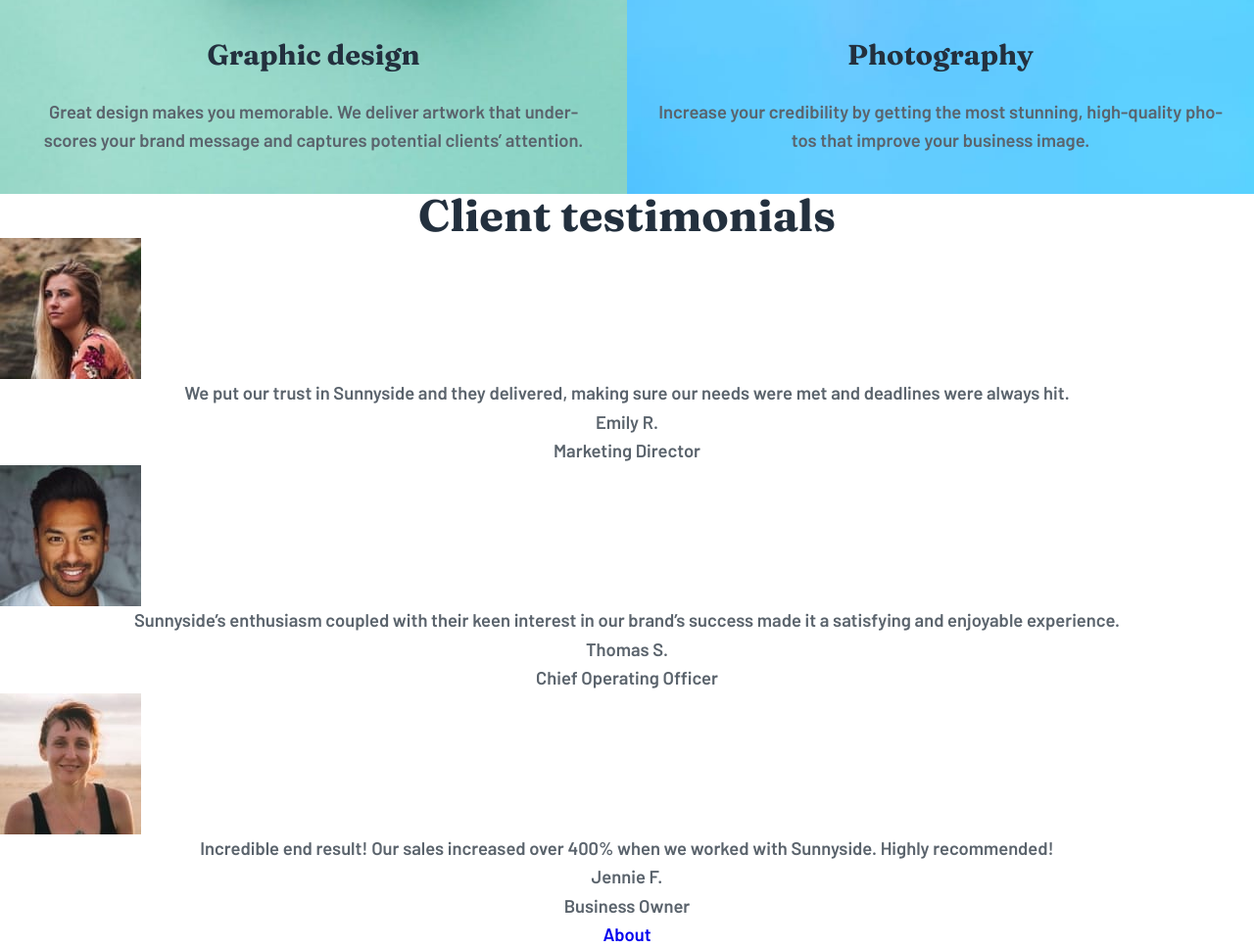
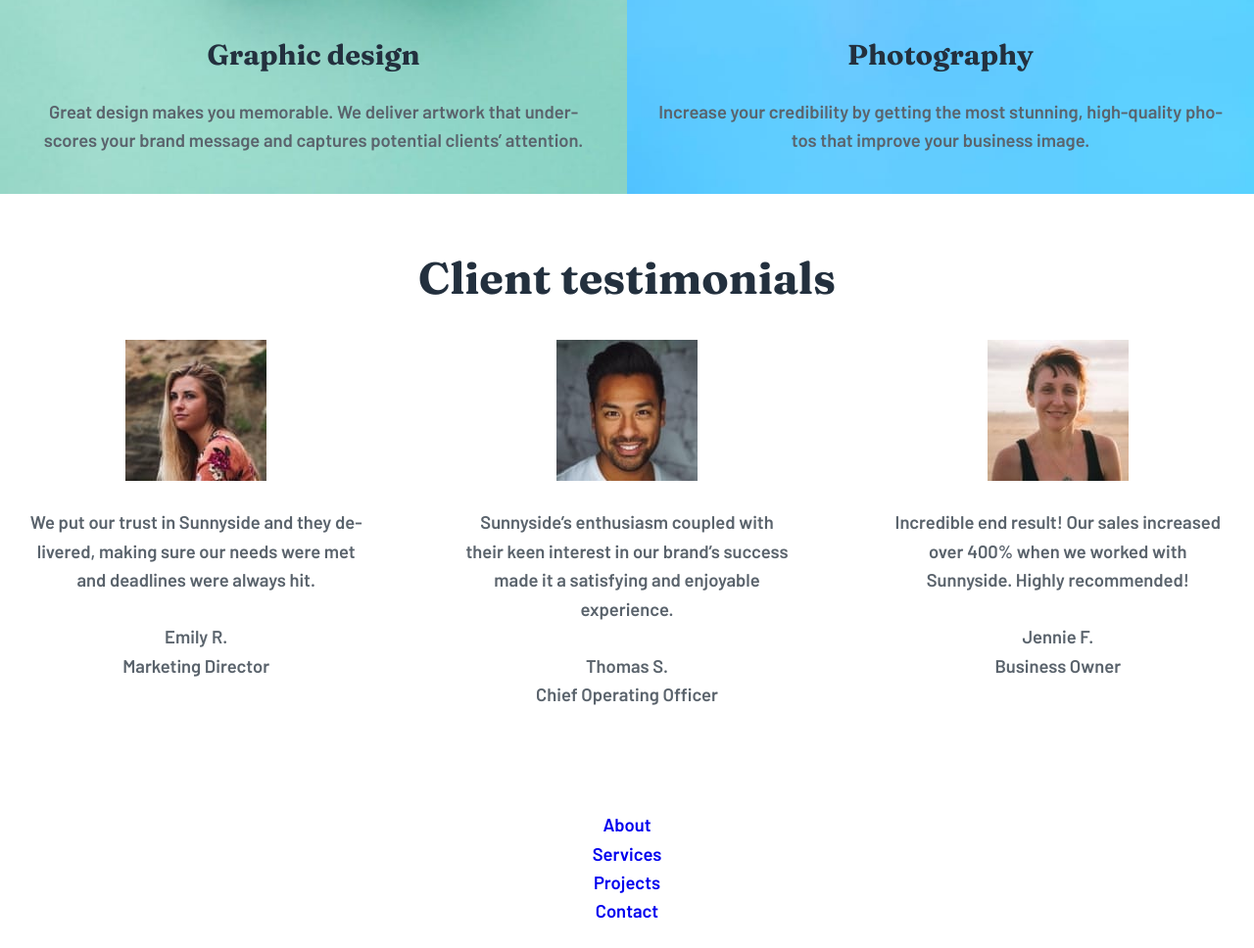
Before and after one commit to dwhenson/fem-sunnyside-agency, a website built with Parcel: page src/index.html in a window 1280 px wide. Shown: the part 1600-2568 px from the top of the page at 98% size. After the commit the page ends 2546 px from the top, so only its background shows below. Built offline with nearby package versions, Linux system fonts and the light colour scheme.

Commit message:
✅ ADD: switcher and padding class files

```diff
--- a/src/index.html
+++ b/src/index.html
@@ -86,30 +86,32 @@
         </div>
       </section>
 
+      <section class="padding-block">
         <h2>Client testimonials</h2>
-      <div>
+        <div class="switcher">
+          <div class="flow-content box">
             <img src="images/image-emily.jpg" alt="" />
             <p>
-          We put our trust in Sunnyside and they delivered, making sure our needs were met
-          and deadlines were always hit.
+              We put our trust in Sunnyside and they delivered, making sure our needs were
+              met and deadlines were always hit.
             </p>
             <div>
               <p>Emily R.</p>
               <p>Marketing Director</p>
             </div>
           </div>
-      <div>
+          <div class="flow-content box">
             <img src="images/image-thomas.jpg" alt="" />
             <p>
-          Sunnyside’s enthusiasm coupled with their keen interest in our brand’s success
-          made it a satisfying and enjoyable experience.
+              Sunnyside’s enthusiasm coupled with their keen interest in our brand’s
+              success made it a satisfying and enjoyable experience.
             </p>
             <div>
               <p>Thomas S.</p>
               <p>Chief Operating Officer</p>
             </div>
           </div>
-      <div>
+          <div class="flow-content box">
             <img src="images/image-jennie.jpg" alt="" />
             <p>
               Incredible end result! Our sales increased over 400% when we worked with
@@ -120,6 +122,8 @@
               <p>Business Owner</p>
             </div>
           </div>
+        </div>
+      </section>
     </main>
     <footer>
       <nav>
--- a/src/scss/composition/_switcher.scss
+++ b/src/scss/composition/_switcher.scss
@@ -2,10 +2,10 @@
 .switcher {
   display: flex;
   flex-wrap: wrap;
-  gap: var(--bespoke-gap, var(--space-s, 1rem));
+  gap: var(--bespoke-gap, var(--space-l, 1rem));
 
   > * {
-    flex-basis: calc((var(--min-basis, 30rem) - 100%) * 999);
+    flex-basis: calc((var(--min-basis, 45rem) - 100%) * 999);
     flex-grow: 1;
   }
 
--- /dev/null
+++ b/src/scss/utilities/_padding-block.scss
@@ -0,0 +1,4 @@
+.padding-block {
+  padding-block-start: max(8vh, 4rem);
+  padding-block-end: max(8vh, 4rem);
+}
```
Also changed, not shown: src/scss/global.scss (+2 -5 lines), src/scss/utilities/_overlay.scss (renamed from src/scss/utilities/_grid.scss). Lines whose indentation alone changed are shown as unchanged.
